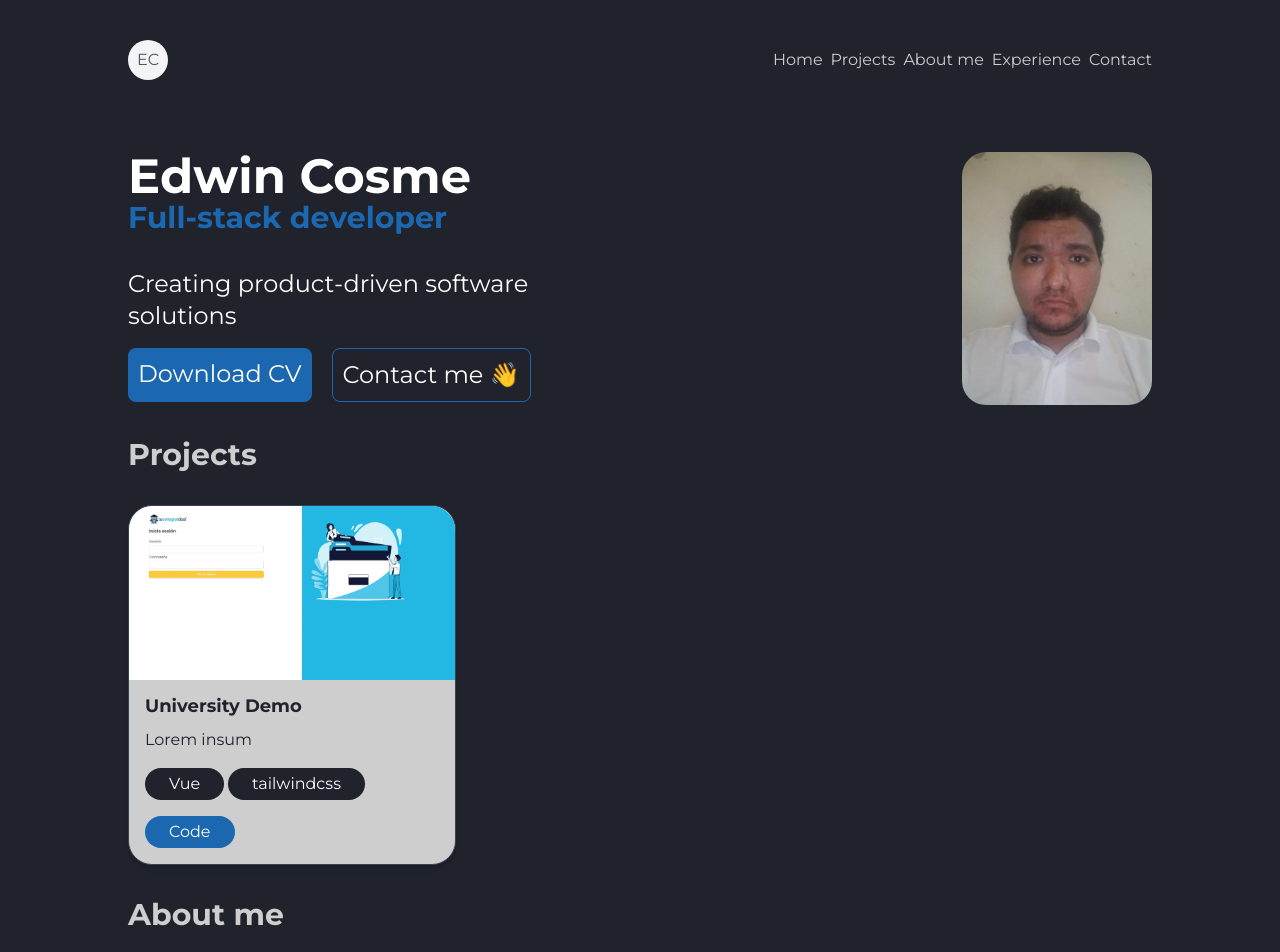
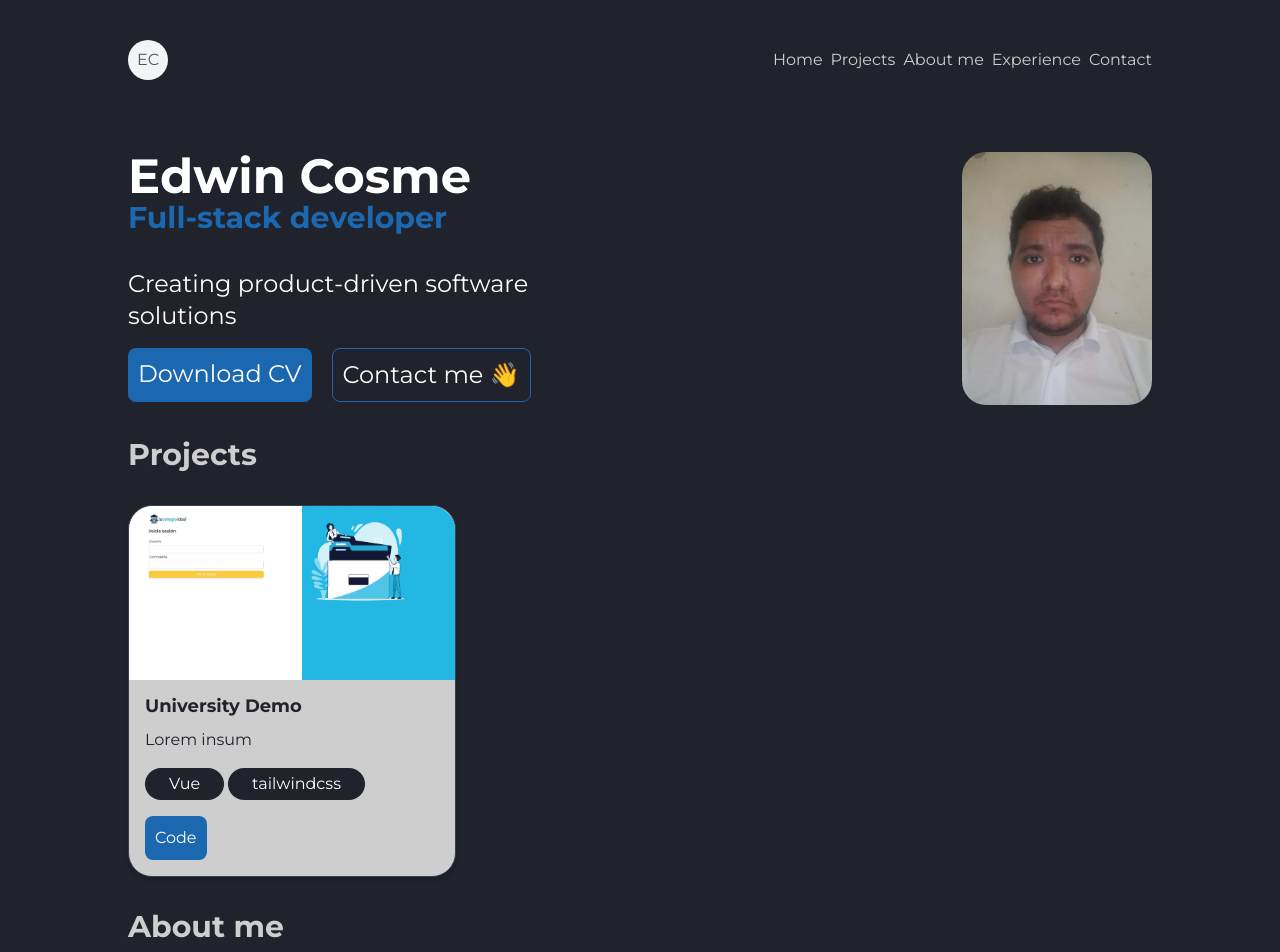
Before and after one commit to adriancosme/portfolio, a Next.js app: page / in a window 1280 px wide. Shown: the top 952 px of the page. Built offline with nearby package versions, Linux system fonts and the light colour scheme.

Commit message:
refactor: change button to reusable component

```diff
--- a/src/components/card.tsx
+++ b/src/components/card.tsx
@@ -1,6 +1,7 @@
 import Image from "next/image";
 import Link from "next/link";
 import Chip from "./chip";
+import { Button } from "./button";
 
 interface CardProps {
   image: string;
@@ -45,19 +46,9 @@ const Card = ({
           })}
         </div>
         <div className="flex gap-2 mt-4">
-          <Link
-            href={repository ?? '/'}
-            className="px-6 py-1 bg-[#1C68B0] rounded-3xl text-white"
-          >
-            Code
-          </Link>
+          <Button color="primary" href="/" text="Code" size="base" />
           {hasLiveDemo && (
-            <Link
-              href={liveDemoUrl ?? '/s'}
-              className="px-6 py-1 bg-[#1C68B0] rounded-3xl text-white"
-            >
-              Live demo
-            </Link>
+            <Button color="primary" href="/" text="Live Demo" size="base" />
           )}
         </div>
       </footer>
```
